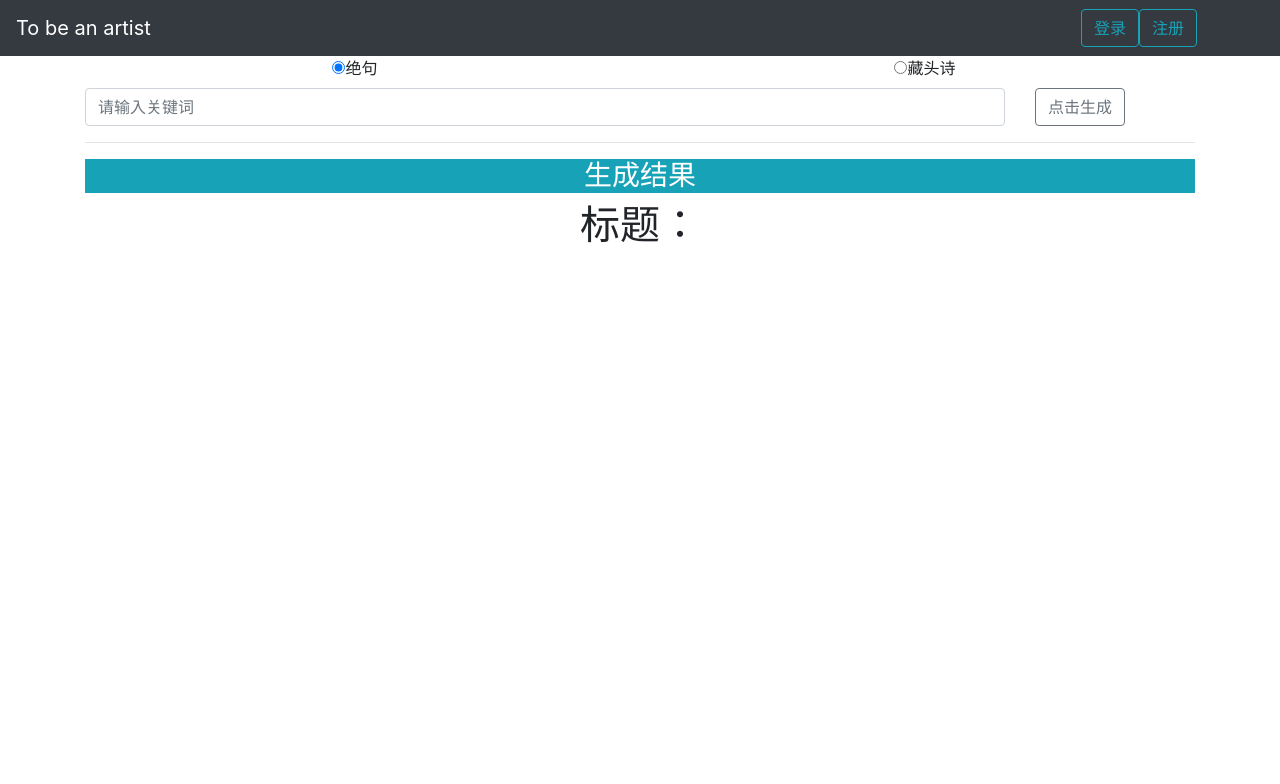
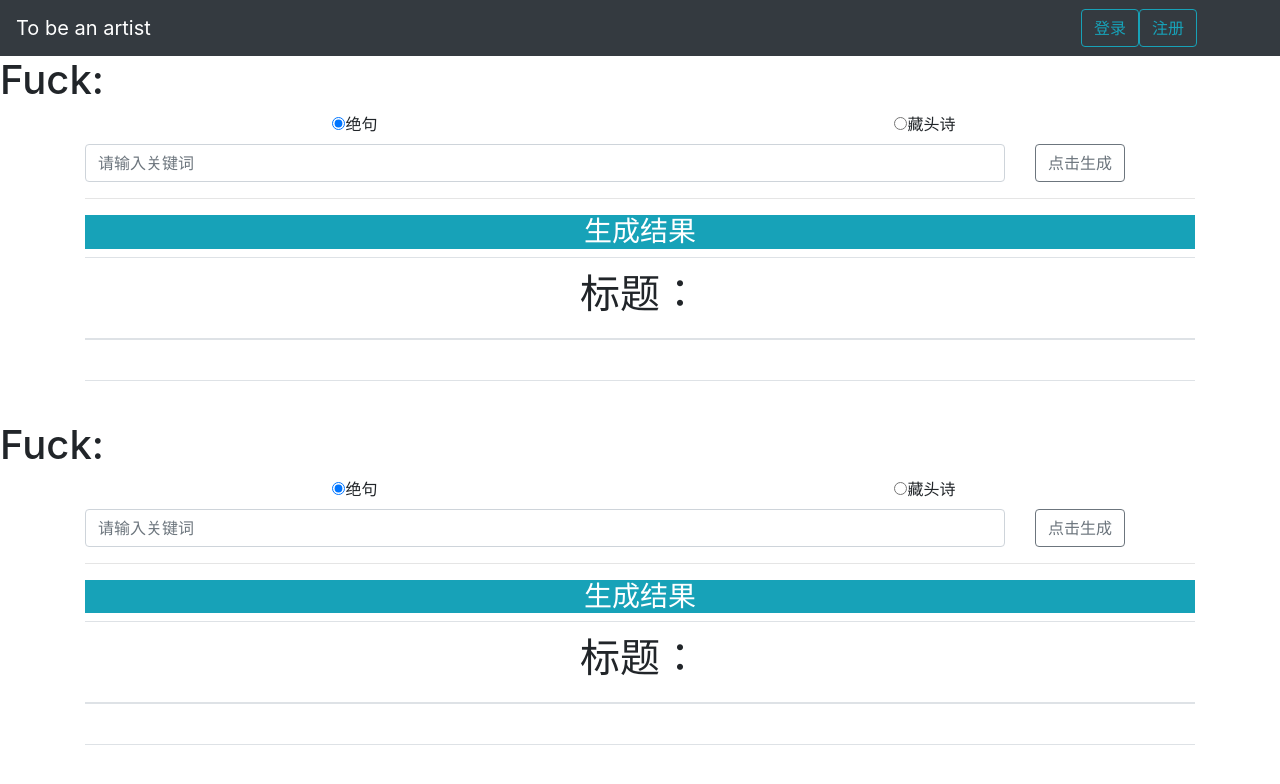
Before and after one commit to Li-rr/to_be_an_artist_web, a Vue app in the folder frontend/: page /#/ in a window 1280 px wide. Shown: the top 784 px of the page. Built offline with nearby package versions, Linux system fonts and the light colour scheme.

Commit message:
开始编写保存古诗

```diff
--- a/frontend/src/App.vue
+++ b/frontend/src/App.vue
@@ -108,6 +108,8 @@
     </div>
     <!--    这里是分隔线-->
 <!--    这里是分隔线-->
+    <!-- 引入组件 fuck you vue-->
+    <first :childFirst="login_user"></first>
     <router-view/>
   </div>
 </template>
@@ -124,9 +126,10 @@ export default {
         logon_user : "lqx",
           logon_pass1 : "123",
           logon_pass2 :"123",
-          login_user : "lqx",
+          login_user : "",
           login_passwd: "123",
-          msg:"fuck you"
+          msg:"fuck you",
+          childFirst: "fuck"
       }
     },
     methods:{
--- a/frontend/src/components/First.vue
+++ b/frontend/src/components/First.vue
@@ -1,5 +1,6 @@
 <template>
   <div>
+    <h1>Fuck: {{childFirst}}</h1>
     <div class="container">
       <div id="input" class="from">
         <div class="row">
@@ -28,8 +29,20 @@
         <h3 class="bg-info text-white text-center" >生成结果</h3>
       </div>
       <div id="output" class="text-center">
-             <h1> 标题：{{title}}</h1>
-      <p v-model="message">{{message}}</p>
+        <table class="table">
+        <thead>
+        <tr><th><h1> 标题：{{title}}</h1></th></tr>
+        </thead>
+          <tbody>
+          <tr>
+            <td>
+              <p v-model="message">{{message}}</p>
+            </td>
+          </tr>
+          <tr> <td><button class="btn btn-outline-secondary" v-show="show" v-on:click="save">保存</button></td></tr>
+          </tbody>
+        </table>
+
       </div>
 
     </div>
@@ -47,7 +60,8 @@
                 title: '',
                 message: '',
                 genre: '1',
-                holder: '请输入关键词'
+                holder: '请输入关键词',
+                show: false
             }
         },
         methods: {
@@ -63,7 +77,26 @@
             getGeninfo: function (res) {
                 console.log(res)
                 this.message = res.data
+                this.show=true
             },
+            save: function () {
+                alert(this.childFirst)
+                if(this.childFirst == "")
+                {
+                    alert("请先登录")
+                }
+                else{
+                    axios.get('/api/save/',{
+                        params:{
+                            title: this.title,
+                            content: this.message,
+                            user: this.childFirst
+                        }
+                    }).then(res=>{
+                        console.log(res)
+                    })
+                }
+            }
         },
         watch: {
             genre: function () {
@@ -73,6 +106,11 @@
                     this.holder = "请输入1~4个字"
 
             }
+        },
+        props:['childFirst'],
+        //生命周期函数
+        mounted() {
+            //alert(this.childFirst)
         }
     };
 </script>
```
